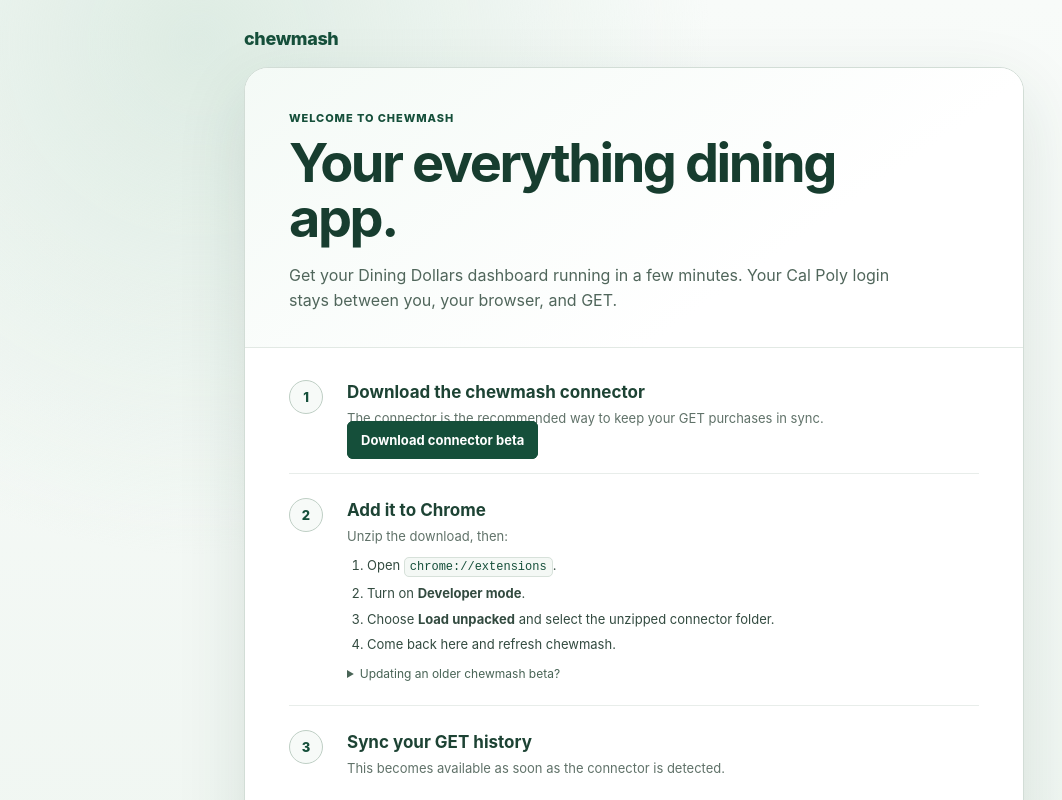
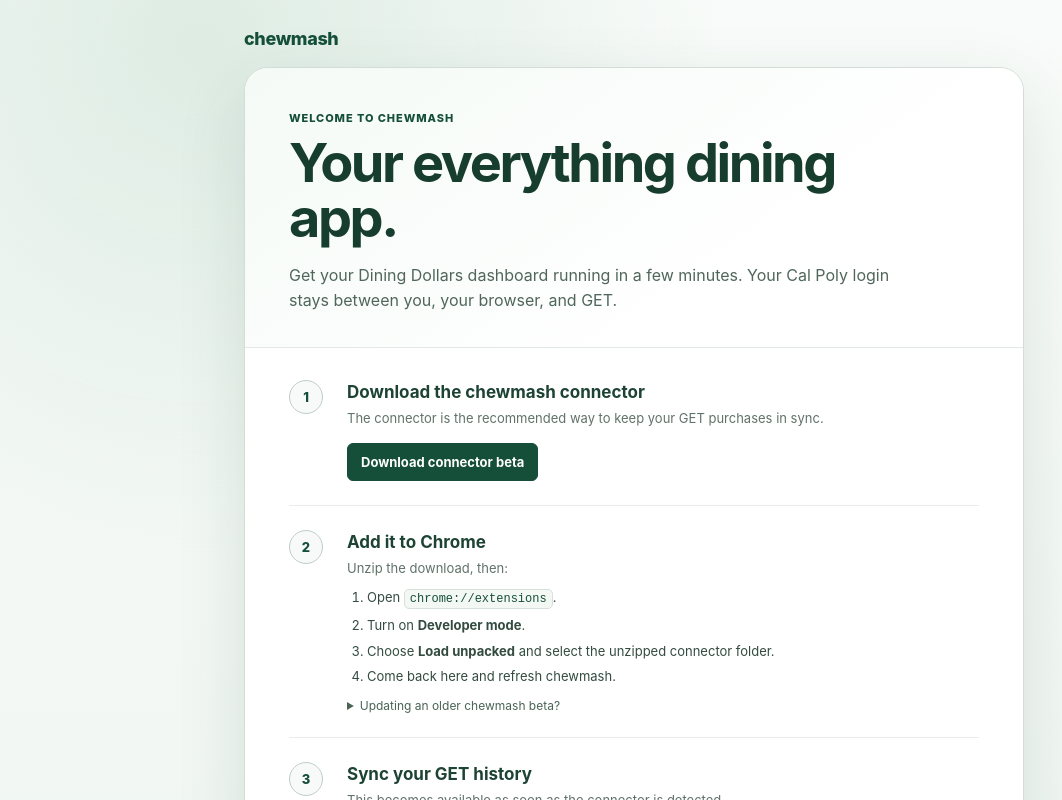
Before and after one commit to the-diegolaredo/chewmash, a React (Vite) app in the folder apps/web/: page / in a window 1280 px wide. Shown: the top 800 px of the page, without its empty margins (6-1068 px from the left). Built offline with nearby package versions, Linux system fonts and the light colour scheme.

Commit message:
Align first-run connector button

```diff
--- a/apps/web/src/FirstRunGate.tsx
+++ b/apps/web/src/FirstRunGate.tsx
@@ -115,7 +115,12 @@
             ) : (
               <>
                 <p>The connector is the recommended way to keep your GET purchases in sync.</p>
-                <a className="primary-button setup-download" href="./downloads/chewmash-connector-beta.zip" download>
+                <a
+                  className="primary-button setup-download"
+                  href="./downloads/chewmash-connector-beta.zip"
+                  download
+                  style={{ display: 'flex', alignItems: 'center', justifyContent: 'center' }}
+                >
                   Download connector beta
                 </a>
               </>
```
